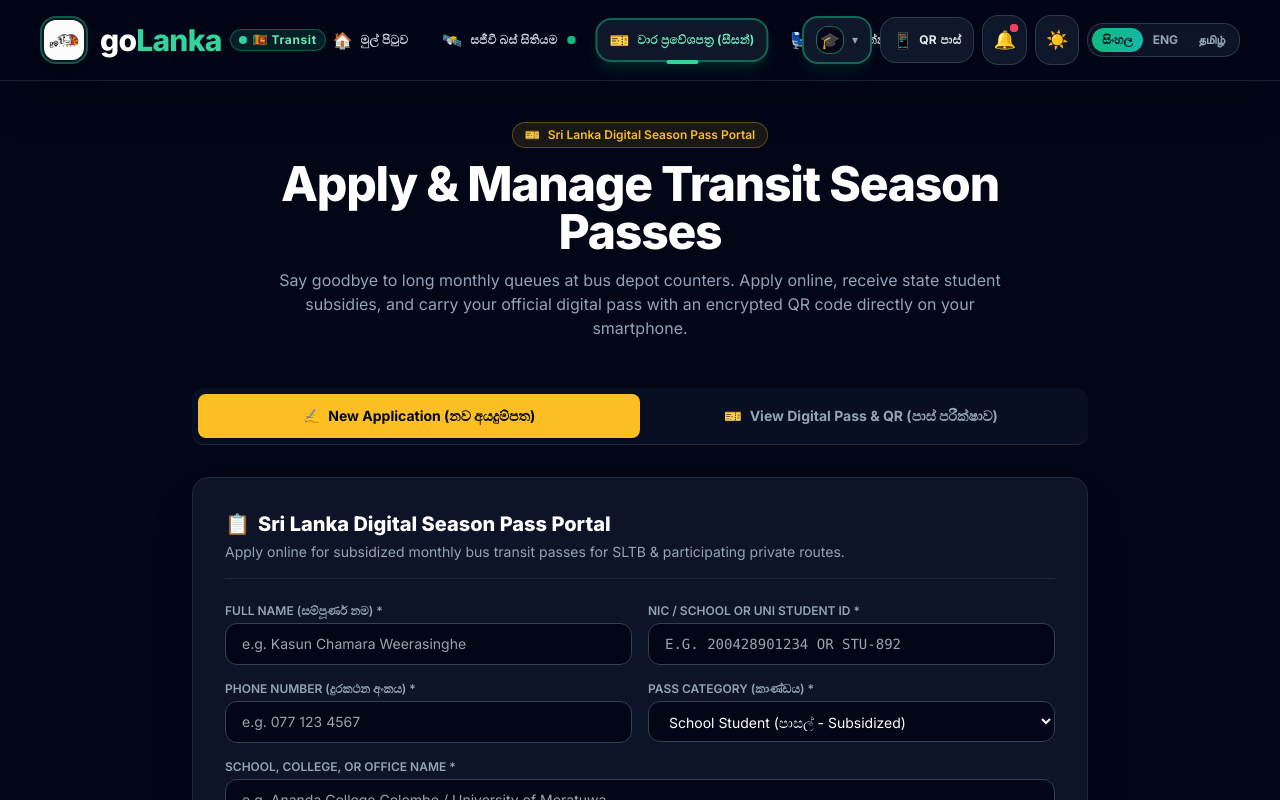
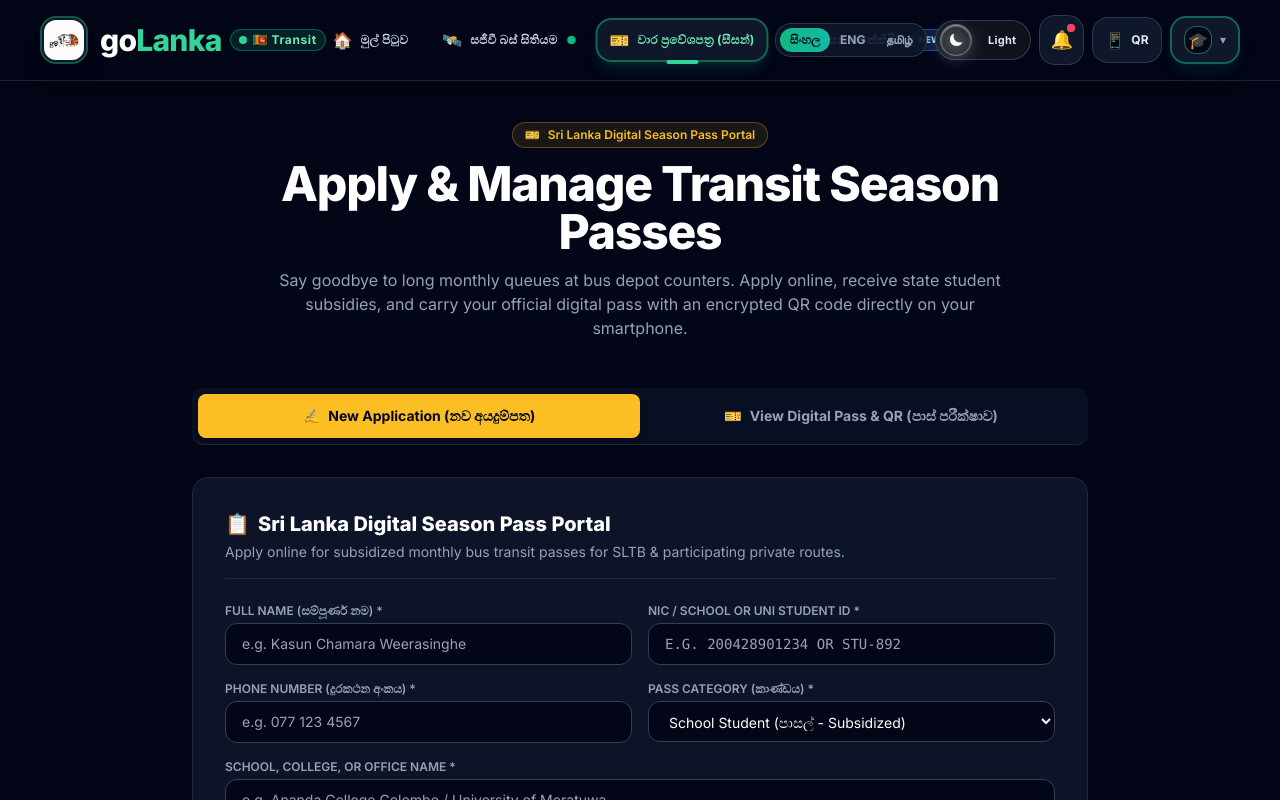
Before and after one commit to Kaasun2003/goLanka, a React (Vite) app in the folder frontend/: page /season in a window 1280 px wide. Shown: the top 800 px of the page. Built offline with nearby package versions, Linux system fonts and the light colour scheme.

Commit message:
feat: move profile tab to far right edge and implement VisionOS liquid glass theme switch with circular radial ripple animation

```diff
--- a/frontend/src/components/Navbar.jsx
+++ b/frontend/src/components/Navbar.jsx
@@ -49,8 +49,62 @@
     setUserDropdownOpen(false);
   }, [location.pathname]);
 
-  const toggleTheme = () => {
-    setIsLightMode(!isLightMode);
+  const toggleTheme = (e) => {
+    const nextMode = !isLightMode;
+
+    // 1. Calculate button origin coordinates for radial expansion
+    const rect = e?.currentTarget?.getBoundingClientRect?.();
+    const x = e?.clientX ?? (rect ? rect.left + rect.width / 2 : window.innerWidth / 2);
+    const y = e?.clientY ?? (rect ? rect.top + rect.height / 2 : 40);
+
+    const endRadius = Math.hypot(
+      Math.max(x, window.innerWidth - x),
+      Math.max(y, window.innerHeight - y)
+    );
+
+    // 2. Physical Glowing Radial Ripple expanding outward across the entire screen
+    try {
+      const ripple = document.createElement('div');
+      ripple.className = 'theme-radial-ripple';
+      ripple.style.left = `${x}px`;
+      ripple.style.top = `${y}px`;
+      ripple.style.setProperty('--ripple-radius', `${endRadius * 2.2}px`);
+      ripple.style.background = nextMode
+        ? 'radial-gradient(circle, rgba(248, 250, 252, 0.98) 0%, rgba(241, 245, 249, 0.92) 50%, rgba(226, 232, 240, 0.7) 100%)'
+        : 'radial-gradient(circle, rgba(2, 6, 23, 0.98) 0%, rgba(15, 23, 42, 0.92) 50%, rgba(15, 23, 42, 0.7) 100%)';
+      document.body.appendChild(ripple);
+
+      setTimeout(() => {
+        ripple.remove();
+      }, 700);
+    } catch {
+      // Fallback if DOM manipulation fails
+    }
+
+    // 3. View Transitions API with circular clip-path reveal
+    if (document.startViewTransition && !window.matchMedia('(prefers-reduced-motion: reduce)').matches) {
+      const transition = document.startViewTransition(() => {
+        setIsLightMode(nextMode);
+      });
+
+      transition.ready.then(() => {
+        document.documentElement.animate(
+          {
+            clipPath: [
+              `circle(0px at ${x}px ${y}px)`,
+              `circle(${endRadius}px at ${x}px ${y}px)`
+            ]
+          },
+          {
+            duration: 650,
+            easing: 'cubic-bezier(0.2, 0.8, 0.2, 1)',
+            pseudoElement: '::view-transition-new(root)'
+          }
+        );
+      });
+    } else {
+      setIsLightMode(nextMode);
+    }
   };
 
   // Trilingual Labels for Navigation Tabs
@@ -200,10 +254,145 @@
               })}
             </nav>
 
-            {/* 3. RIGHT ZONE: Login/Profile, QR Button, Bell, Theme & Language (xl:flex = 1280px+) */}
+            {/* 3. RIGHT ZONE: Language, Theme (Image 2 style), Bell, QR Pass & User Profile (Far Right) */}
             <div className="hidden xl:flex items-center gap-2 2xl:gap-3 flex-shrink-0 z-10">
 
-              {/* AUTHENTICATION / USER PROFILE DROPDOWN */}
+              {/* 1. Trilingual Language Switcher Toggle */}
+              <div className="flex items-center bg-slate-900/90 border border-slate-700/80 rounded-2xl p-1 shadow-inner flex-shrink-0 whitespace-nowrap">
+                {languages.map((lang) => {
+                  const isSelected = currentLang === lang.code;
+                  return (
+                    <button
+                      key={lang.code}
+                      type="button"
+                      onClick={() => setLanguage(lang.code)}
+                      className={`px-2.5 py-1 text-xs font-bold rounded-xl transition-all cursor-pointer whitespace-nowrap active:scale-95 ${
+                        isSelected
+                          ? 'bg-gradient-to-r from-emerald-500 to-teal-500 text-slate-950 shadow-md font-black'
+                          : 'text-slate-400 hover:text-white hover:bg-slate-800'
+                      }`}
+                      aria-label={`Switch language to ${lang.label}`}
+                    >
+                      {lang.label}
+                    </button>
+                  );
+                })}
+              </div>
+
+              {/* 2. Theme Toggle Button (Image 2 VisionOS Liquid Glass Capsule Switch) */}
+              <button
+                type="button"
+                onClick={toggleTheme}
+                className={`relative flex items-center h-10 px-1 rounded-full transition-all duration-300 cursor-pointer shadow-inner active:scale-95 flex-shrink-0 group ${
+                  isLightMode
+                    ? 'bg-slate-200 border border-slate-300/80 w-[96px] justify-end'
+                    : 'bg-[#0e131d] border border-slate-700/90 w-[96px] justify-start shadow-[inset_0_2px_4px_rgba(0,0,0,0.6)]'
+                }`}
+                title={isLightMode ? 'Switch to Dark Theme' : 'Switch to Light Theme'}
+                aria-label="Toggle theme mode"
+              >
+                {/* Text Label */}
+                <span
+                  className={`text-[11px] font-bold tracking-wide transition-colors duration-300 select-none ${
+                    isLightMode
+                      ? 'order-1 pl-2.5 text-slate-700'
+                      : 'order-2 pr-2.5 ml-auto text-slate-200'
+                  }`}
+                >
+                  {isLightMode ? 'Dark' : 'Light'}
+                </span>
+
+                {/* 3D Liquid Glass Orb with glowing Moon/Sun icon */}
+                <div
+                  className={`w-8 h-8 rounded-full flex items-center justify-center flex-shrink-0 transition-transform duration-300 ${
+                    isLightMode
+                      ? 'order-2 bg-gradient-to-br from-amber-200 to-amber-400 shadow-[0_2px_12px_rgba(251,191,36,0.6)] border border-amber-300 text-amber-950'
+                      : 'order-1 bg-white/10 backdrop-blur-xl shadow-[0_4px_16px_rgba(255,255,255,0.2),inset_0_1px_2px_rgba(255,255,255,0.6)] border border-white/30 text-white'
+                  }`}
+                >
+                  {isLightMode ? (
+                    /* Glowing Sun SVG */
+                    <svg className="w-4 h-4 text-amber-600 drop-shadow-[0_0_6px_rgba(245,158,11,0.8)]" fill="currentColor" viewBox="0 0 24 24">
+                      <path d="M12 2.25a.75.75 0 01.75.75v2.25a.75.75 0 01-1.5 0V3a.75.75 0 01.75-.75zM7.5 12a4.5 4.5 0 119 0 4.5 4.5 0 01-9 0zm12.75 0a.75.75 0 01-.75.75h-2.25a.75.75 0 010-1.5h2.25a.75.75 0 01.75.75zM12 18.75a.75.75 0 01.75.75V21a.75.75 0 01-1.5 0v-1.5a.75.75 0 01.75-.75zM4.5 12a.75.75 0 01-.75.75H1.5a.75.75 0 010-1.5h2.25a.75.75 0 01.75.75zM17.657 6.343a.75.75 0 011.06 0l1.592 1.591a.75.75 0 11-1.06 1.06l-1.592-1.59a.75.75 0 010-1.061zm-11.314 11.314a.75.75 0 011.06 0l1.592 1.591a.75.75 0 11-1.06 1.06l-1.592-1.59a.75.75 0 010-1.061zm12.374 1.591a.75.75 0 010 1.06l-1.592 1.592a.75.75 0 01-1.06-1.06l1.591-1.592a.75.75 0 011.061 0zm-11.314-11.314a.75.75 0 010 1.06L5.81 9.274a.75.75 0 11-1.06-1.06l1.591-1.592a.75.75 0 011.061 0z" />
+                    </svg>
+                  ) : (
+                    /* Glowing Crisp Crescent Moon SVG */
+                    <svg className="w-4 h-4 text-white drop-shadow-[0_0_8px_rgba(255,255,255,0.95)]" fill="currentColor" viewBox="0 0 24 24">
+                      <path d="M21.752 15.002A9.718 9.718 0 0118 15.75c-5.385 0-9.75-4.365-9.75-9.75 0-1.33.266-2.597.748-3.752A9.753 9.753 0 003 11.25C3 16.635 7.365 21 12.75 21a9.753 9.753 0 009.002-5.998z" />
+                    </svg>
+                  )}
+                </div>
+              </button>
+
+              {/* 3. Notification Bell Icon */}
+              <div className="relative flex-shrink-0" ref={notificationRef}>
+                <button
+                  type="button"
+                  onClick={() => setNotificationsOpen(!notificationsOpen)}
+                  className="p-2.5 rounded-2xl bg-slate-900 border border-slate-700/80 hover:border-slate-600 text-slate-300 hover:text-white transition-all relative focus:outline-none shadow-inner flex-shrink-0 cursor-pointer active:scale-90"
+                  title="Live Transit Alerts"
+                  aria-label="View Transit Notifications"
+                >
+                  <span className="text-lg">🔔</span>
+                  <span className="absolute top-2 right-2 flex h-2 w-2">
+                    <span className="animate-ping absolute inline-flex h-full w-full rounded-full bg-rose-400 opacity-75"></span>
+                    <span className="relative inline-flex rounded-full h-2 w-2 bg-rose-500"></span>
+                  </span>
+                </button>
+
+                {/* Live Transit Alerts Dropdown Popup */}
+                {notificationsOpen && (
+                  <div className="absolute right-0 top-full mt-3 w-80 sm:w-96 bg-slate-900 border-2 border-slate-700/80 rounded-3xl p-5 shadow-2xl z-50 animate-scale-in space-y-3">
+                    <div className="flex items-center justify-between border-b border-slate-800 pb-3">
+                      <div className="flex items-center gap-2">
+                        <span className="text-lg">📢</span>
+                        <h4 className="text-sm font-bold text-white">සජීවී මාර්ග නිවේදන (Transit Alerts)</h4>
+                      </div>
+                      <span className="text-[10px] font-bold bg-rose-500/20 text-rose-300 border border-rose-500/40 px-2.5 py-0.5 rounded-full">
+                        3 New
+                      </span>
+                    </div>
+
+                    <div className="space-y-2.5 max-h-72 overflow-y-auto">
+                      {transitAlerts.map((alert) => (
+                        <div
+                          key={alert.id}
+                          className="p-3 bg-slate-950 rounded-2xl border border-slate-800 space-y-1 text-left"
+                        >
+                          <div className="flex items-center justify-between">
+                            <span className={`text-[10px] font-bold px-2 py-0.5 rounded-full border ${alert.tagColor}`}>
+                              {alert.tag}
+                            </span>
+                            <span className="text-[10px] text-slate-500">{alert.time}</span>
+                          </div>
+                          <h5 className="text-xs font-bold text-slate-200">{alert.title}</h5>
+                          <p className="text-[11px] text-slate-400 leading-snug">{alert.desc}</p>
+                        </div>
+                      ))}
+                    </div>
+
+                    <div className="pt-2 border-t border-slate-800 text-center">
+                      <span className="text-[11px] text-slate-400">
+                        National Transport Commission • Verified Status
+                      </span>
+                    </div>
+                  </div>
+                )}
+              </div>
+
+              {/* 4. Quick Access "📱 QR පාස්" Button */}
+              <button
+                type="button"
+                onClick={() => setQrModalOpen(true)}
+                className="px-3 py-2.5 rounded-2xl bg-slate-900 border border-slate-700/80 hover:border-emerald-500/40 text-slate-200 hover:text-emerald-300 font-bold text-xs 2xl:text-sm tracking-wide shadow-sm flex items-center gap-1.5 active:scale-95 transition-all whitespace-nowrap flex-shrink-0 cursor-pointer"
+                title="Open My Digital QR Pass"
+              >
+                <span className="text-base flex-shrink-0">📱</span>
+                <span className="whitespace-nowrap font-bold hidden 2xl:inline">{getQrPassLabel()}</span>
+                <span className="whitespace-nowrap font-bold 2xl:hidden">QR</span>
+              </button>
+
+              {/* 5. USER PROFILE / LOGIN BUTTON (AT THE VERY FAR RIGHT EDGE) */}
               {isAuthenticated && user ? (
                 <div className="relative flex-shrink-0" ref={userMenuRef}>
                   <button
@@ -307,111 +496,6 @@
                 </button>
               )}
 
-              {/* Quick Access "📱 QR පාස්" Button */}
-              <button
-                type="button"
-                onClick={() => setQrModalOpen(true)}
-                className="px-3 py-2.5 rounded-2xl bg-slate-900 border border-slate-700/80 hover:border-emerald-500/40 text-slate-200 hover:text-emerald-300 font-bold text-xs 2xl:text-sm tracking-wide shadow-sm flex items-center gap-1.5 active:scale-95 transition-all whitespace-nowrap flex-shrink-0 cursor-pointer"
-                title="Open My Digital QR Pass"
-              >
-                <span className="text-base flex-shrink-0">📱</span>
-                <span className="whitespace-nowrap font-bold">{getQrPassLabel()}</span>
-              </button>
-
-              {/* Notification Bell Icon */}
-              <div className="relative flex-shrink-0" ref={notificationRef}>
-                <button
-                  type="button"
-                  onClick={() => setNotificationsOpen(!notificationsOpen)}
-                  className="p-2.5 rounded-2xl bg-slate-900 border border-slate-700/80 hover:border-slate-600 text-slate-300 hover:text-white transition-all relative focus:outline-none shadow-inner flex-shrink-0 cursor-pointer active:scale-90"
-                  title="Live Transit Alerts"
-                  aria-label="View Transit Notifications"
-                >
-                  <span className="text-lg">🔔</span>
-                  <span className="absolute top-2 right-2 flex h-2 w-2">
-                    <span className="animate-ping absolute inline-flex h-full w-full rounded-full bg-rose-400 opacity-75"></span>
-                    <span className="relative inline-flex rounded-full h-2 w-2 bg-rose-500"></span>
-                  </span>
-                </button>
-
-                {/* Live Transit Alerts Dropdown Popup */}
-                {notificationsOpen && (
-                  <div className="absolute right-0 top-full mt-3 w-80 sm:w-96 bg-slate-900 border-2 border-slate-700/80 rounded-3xl p-5 shadow-2xl z-50 animate-scale-in space-y-3">
-                    <div className="flex items-center justify-between border-b border-slate-800 pb-3">
-                      <div className="flex items-center gap-2">
-                        <span className="text-lg">📢</span>
-                        <h4 className="text-sm font-bold text-white">සජීවී මාර්ග නිවේදන (Transit Alerts)</h4>
-                      </div>
-                      <span className="text-[10px] font-bold bg-rose-500/20 text-rose-300 border border-rose-500/40 px-2.5 py-0.5 rounded-full">
-                        3 New
-                      </span>
-                    </div>
-
-                    <div className="space-y-2.5 max-h-72 overflow-y-auto">
-                      {transitAlerts.map((alert) => (
-                        <div
-                          key={alert.id}
-                          className="p-3 bg-slate-950 rounded-2xl border border-slate-800 space-y-1 text-left"
-                        >
-                          <div className="flex items-center justify-between">
-                            <span className={`text-[10px] font-bold px-2 py-0.5 rounded-full border ${alert.tagColor}`}>
-                              {alert.tag}
-                            </span>
-                            <span className="text-[10px] text-slate-500">{alert.time}</span>
-                          </div>
-                          <h5 className="text-xs font-bold text-slate-200">{alert.title}</h5>
-                          <p className="text-[11px] text-slate-400 leading-snug">{alert.desc}</p>
-                        </div>
-                      ))}
-                    </div>
-
-                    <div className="pt-2 border-t border-slate-800 text-center">
-                      <span className="text-[11px] text-slate-400">
-                        National Transport Commission • Verified Status
-                      </span>
-                    </div>
-                  </div>
-                )}
-              </div>
-
-              {/* Theme Toggle Button */}
-              <button
-                type="button"
-                onClick={toggleTheme}
-                className="p-2.5 rounded-2xl bg-slate-900 border border-slate-700/80 hover:border-slate-600 text-slate-300 hover:text-white transition-all shadow-inner focus:outline-none group flex-shrink-0 cursor-pointer active:scale-90"
-                title={isLightMode ? 'Switch to Dark Theme' : 'Switch to Light Theme'}
-                aria-label="Toggle theme mode"
-              >
-                <div className="transform transition-transform duration-500 ease-in-out group-hover:rotate-180">
-                  {isLightMode ? (
-                    <span className="text-lg">🌙</span>
-                  ) : (
-                    <span className="text-lg text-amber-300">☀️</span>
-                  )}
-                </div>
-              </button>
-
-              {/* Trilingual Language Switcher Toggle */}
-              <div className="flex items-center bg-slate-900/90 border border-slate-700/80 rounded-2xl p-1 shadow-inner flex-shrink-0 whitespace-nowrap">
-                {languages.map((lang) => {
-                  const isSelected = currentLang === lang.code;
-                  return (
-                    <button
-                      key={lang.code}
-                      type="button"
-                      onClick={() => setLanguage(lang.code)}
-                      className={`px-2.5 py-1 text-xs font-bold rounded-xl transition-all cursor-pointer whitespace-nowrap active:scale-95 ${
-                        isSelected
-                          ? 'bg-gradient-to-r from-emerald-500 to-teal-500 text-slate-950 shadow-md font-black'
-                          : 'text-slate-400 hover:text-white hover:bg-slate-800'
-                      }`}
-                      aria-label={`Switch language to ${lang.label}`}
-                    >
-                      {lang.label}
-                    </button>
-                  );
-                })}
-              </div>
             </div>
 
             {/* 4. MOBILE & TABLET CONTROLS (< 1280px / xl:hidden) */}
@@ -449,9 +533,22 @@
               <button
                 type="button"
                 onClick={toggleTheme}
-                className="liquid-glass-icon-btn !w-9 !h-9 text-xs"
+                className={`!w-9 !h-9 rounded-full flex items-center justify-center transition-all cursor-pointer shadow-md active:scale-90 ${
+                  isLightMode
+                    ? 'bg-amber-100 border border-amber-300 text-amber-600 shadow-amber-200/50'
+                    : 'bg-slate-900 border border-slate-700/80 text-white'
+                }`}
+                title={isLightMode ? 'Switch to Dark Theme' : 'Switch to Light Theme'}
               >
-                {isLightMode ? '🌙' : '☀️'}
+                {isLightMode ? (
+                  <svg className="w-4 h-4 text-amber-500" fill="currentColor" viewBox="0 0 24 24">
+                    <path d="M12 2.25a.75.75 0 01.75.75v2.25a.75.75 0 01-1.5 0V3a.75.75 0 01.75-.75zM7.5 12a4.5 4.5 0 119 0 4.5 4.5 0 01-9 0zm12.75 0a.75.75 0 01-.75.75h-2.25a.75.75 0 010-1.5h2.25a.75.75 0 01.75.75zM12 18.75a.75.75 0 01.75.75V21a.75.75 0 01-1.5 0v-1.5a.75.75 0 01.75-.75zM4.5 12a.75.75 0 01-.75.75H1.5a.75.75 0 010-1.5h2.25a.75.75 0 01.75.75zM17.657 6.343a.75.75 0 011.06 0l1.592 1.591a.75.75 0 11-1.06 1.06l-1.592-1.59a.75.75 0 010-1.061zm-11.314 11.314a.75.75 0 011.06 0l1.592 1.591a.75.75 0 11-1.06 1.06l-1.592-1.59a.75.75 0 010-1.061zm12.374 1.591a.75.75 0 010 1.06l-1.592 1.592a.75.75 0 01-1.06-1.06l1.591-1.592a.75.75 0 011.061 0zm-11.314-11.314a.75.75 0 010 1.06L5.81 9.274a.75.75 0 11-1.06-1.06l1.591-1.592a.75.75 0 011.061 0z" />
+                  </svg>
+                ) : (
+                  <svg className="w-4 h-4 text-white" fill="currentColor" viewBox="0 0 24 24">
+                    <path d="M21.752 15.002A9.718 9.718 0 0118 15.75c-5.385 0-9.75-4.365-9.75-9.75 0-1.33.266-2.597.748-3.752A9.753 9.753 0 003 11.25C3 16.635 7.365 21 12.75 21a9.753 9.753 0 009.002-5.998z" />
+                  </svg>
+                )}
               </button>
 
               {/* Mobile Menu Toggle Button */}
```
Also changed, not shown: frontend/src/index.css (+127 -14 lines).
